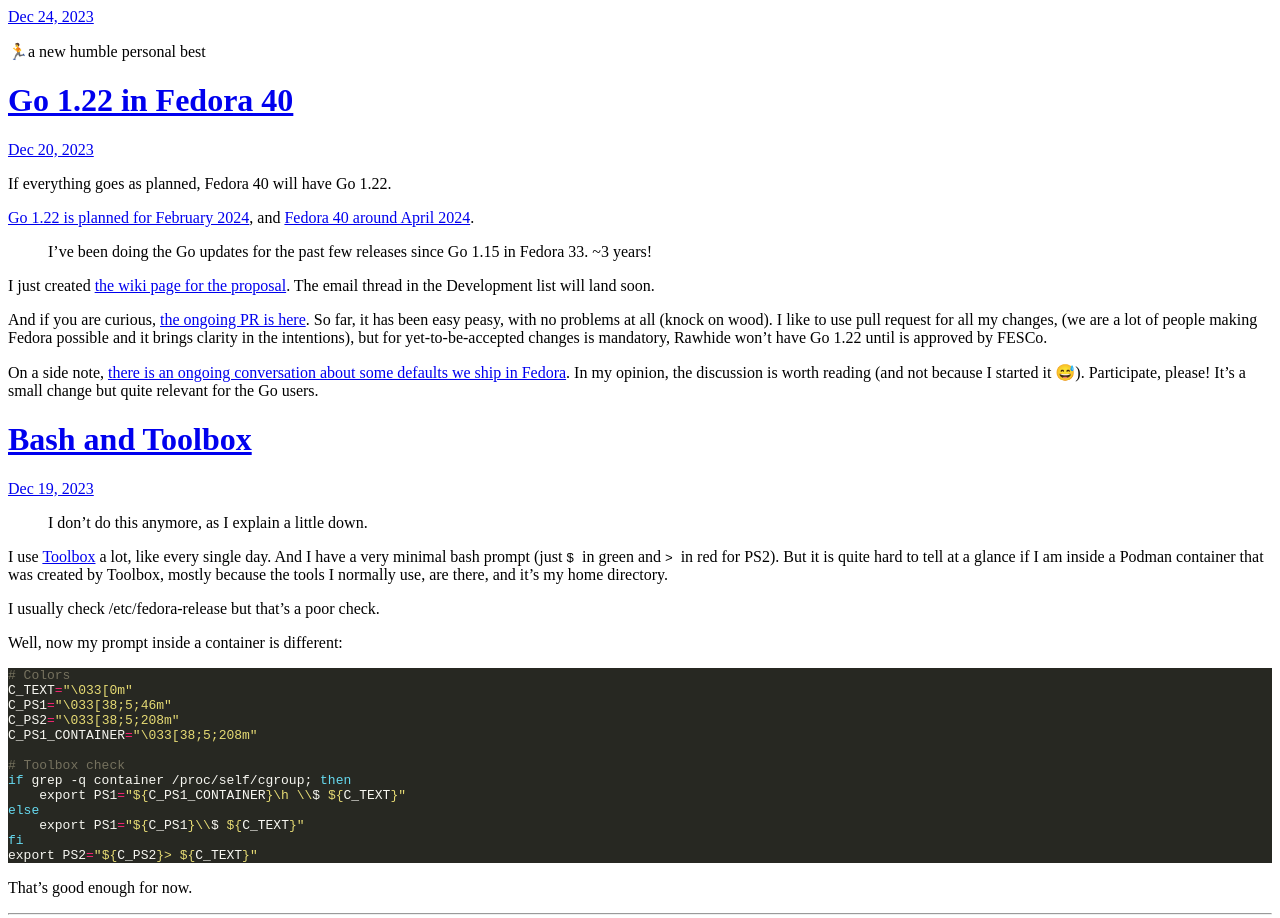
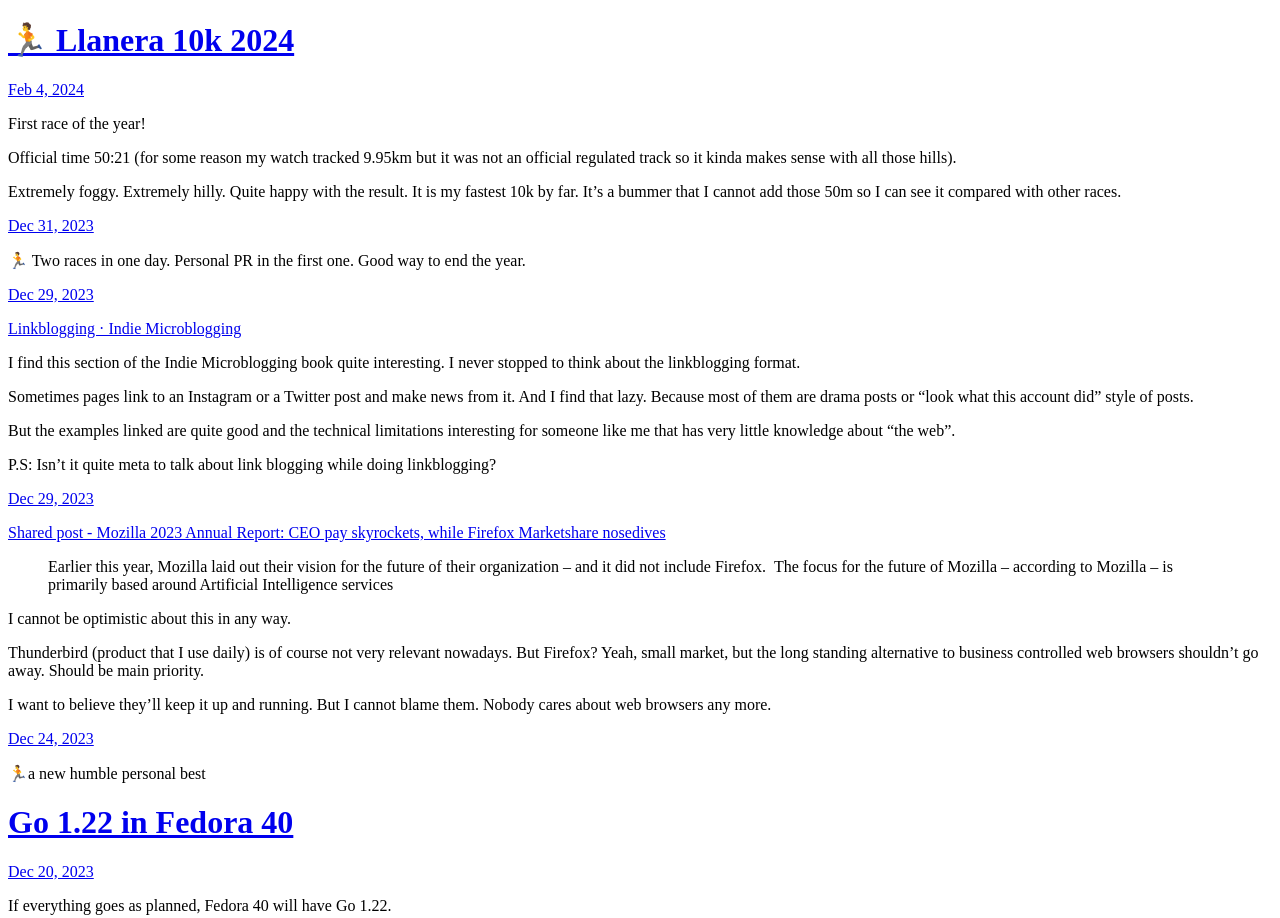
Before and after one commit to alexsaezm/web-backup, a plain HTML site: page index.html in a window 1280 px wide. Shown: the top 918 px of the page. Drawn offline with Linux system fonts and the light colour scheme.

Commit message:
Archiving from Micro.blog.

```diff
--- a/index.html
+++ b/index.html
@@ -21,6 +21,66 @@
 <div class="h-feed">
 
 
+
+	  <div class="h-entry">
+
+			<h1><a href="https://alexsaezm.com/2024/02/04/llanera-k.html">🏃 Llanera 10k 2024</a></h1>
+
+
+		<a href="https://alexsaezm.com/2024/02/04/llanera-k.html" class="u-url"><time class="dt-published" datetime="2024-02-04 13:36:08 &#43;0100">Feb 4, 2024</time></a>
+
+		<div class="e-content">
+			 <p>First race of the year!</p>
+<p>Official time 50:21 (for some reason my watch tracked 9.95km but it was not an official regulated track so it kinda makes sense with all those hills).</p>
+<p>Extremely foggy. Extremely hilly. Quite happy with the result. It is my fastest 10k by far. It’s a bummer that I cannot add those 50m so I can see it compared with other races.</p>
+<!-- raw HTML omitted -->
+
+		</div>
+	  </div>
+
+	  <div class="h-entry">
+
+
+		<a href="https://alexsaezm.com/2023/12/31/two-races-in.html" class="u-url"><time class="dt-published" datetime="2023-12-31 19:16:55 &#43;0100">Dec 31, 2023</time></a>
+
+		<div class="e-content">
+			 <p>🏃 Two races in one day. Personal PR in the first one. Good way to end the year.</p>
+<p><!-- raw HTML omitted --><!-- raw HTML omitted --></p>
+
+		</div>
+	  </div>
+
+	  <div class="h-entry">
+
+
+		<a href="https://alexsaezm.com/2023/12/29/linkblogging-indie-microblogging.html" class="u-url"><time class="dt-published" datetime="2023-12-29 23:16:01 &#43;0100">Dec 29, 2023</time></a>
+
+		<div class="e-content">
+			 <p><a href="https://book.micro.blog/linkblogging/">Linkblogging · Indie Microblogging</a></p>
+<p>I find this section of the Indie Microblogging book quite interesting. I never stopped to think about the linkblogging format.</p>
+<p>Sometimes pages link to an Instagram or a Twitter post and make news from it. And I find that lazy. Because most of them are drama posts or “look what this account did” style of posts.</p>
+<p>But the examples linked are quite good and the technical limitations interesting for someone like me that has very little knowledge about “the web”.</p>
+<p>P.S: Isn’t it quite meta to talk about link blogging while doing linkblogging?</p>
+
+		</div>
+	  </div>
+
+	  <div class="h-entry">
+
+
+		<a href="https://alexsaezm.com/2023/12/29/shared-post-mozilla.html" class="u-url"><time class="dt-published" datetime="2023-12-29 22:59:53 &#43;0100">Dec 29, 2023</time></a>
+
+		<div class="e-content">
+			 <p><a href="https://lunduke.locals.com/post/5053290/mozilla-2023-annual-report-ceo-pay-skyrockets-while-firefox-marketshare-nosedives">Shared post - Mozilla 2023 Annual Report: CEO pay skyrockets, while Firefox Marketshare nosedives</a></p>
+<blockquote>
+<p>Earlier this year, Mozilla laid out their vision for the future of their organization &ndash; and it did not include Firefox.  The focus for the future of Mozilla &ndash; according to Mozilla &ndash; is primarily based around Artificial Intelligence services</p>
+</blockquote>
+<p>I cannot be optimistic about this in any way.</p>
+<p>Thunderbird (product that I use daily) is of course not very relevant nowadays. But Firefox? Yeah, small market, but the long standing alternative to business controlled web browsers shouldn’t go away. Should be main priority.</p>
+<p>I want to believe they’ll keep it up and running. But I cannot blame them. Nobody cares about web browsers any more.</p>
+
+		</div>
+	  </div>
 
 	  <div class="h-entry">
 
```
